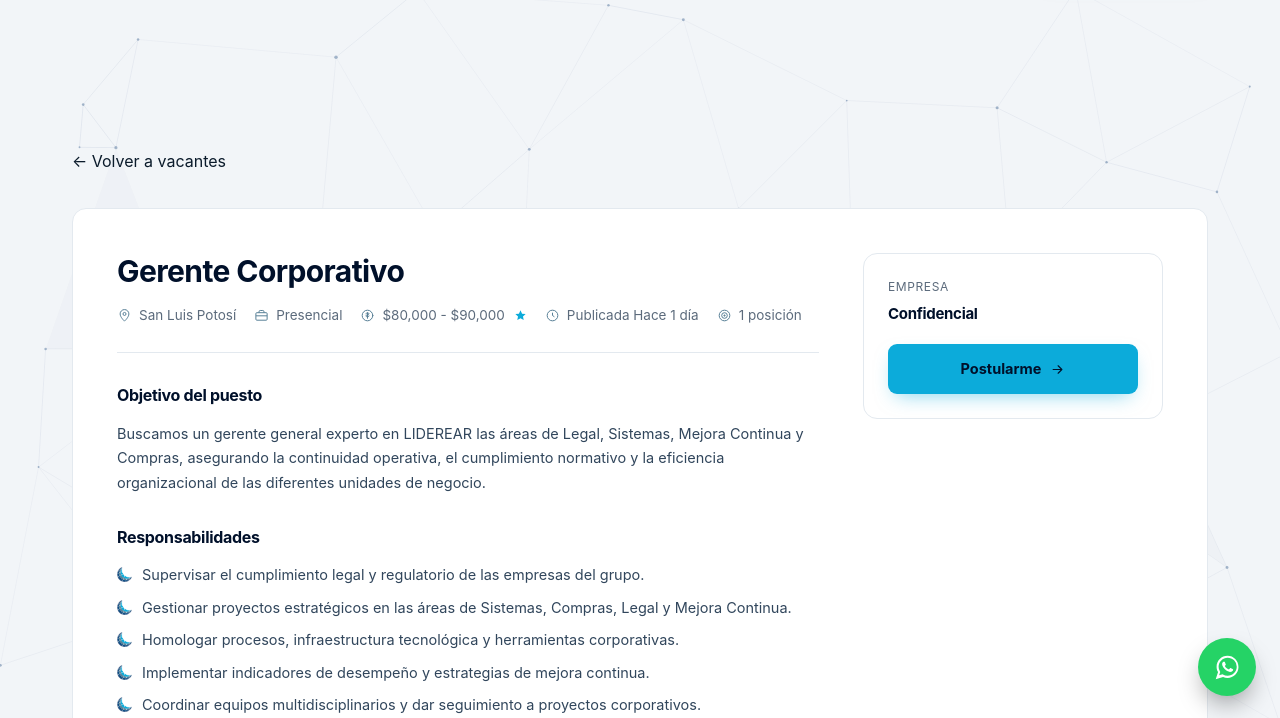
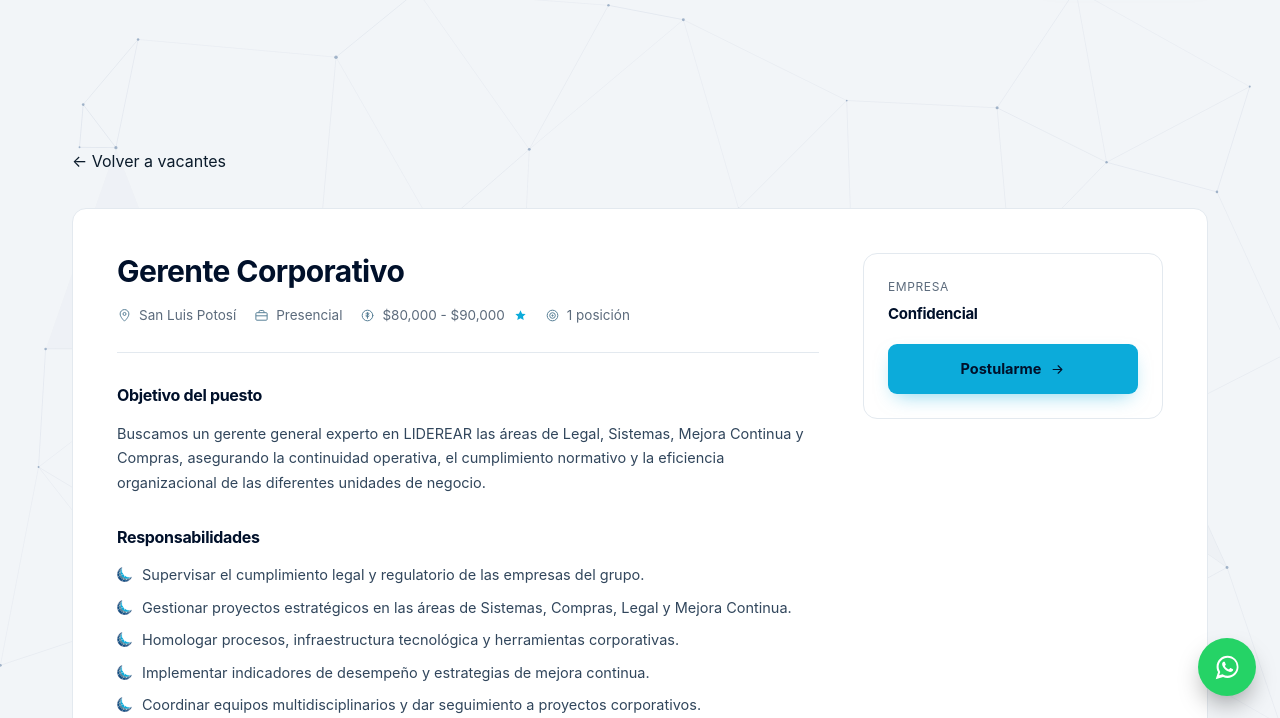
Before and after one commit to moonthinking/Moonthinking-site, a Flask app: page /vacantes/gerente-corporativo in a window 1280 px wide. Shown: the part 80-798 px from the top of the page. Run offline with Flask 3, Linux system fonts and the light colour scheme.

Commit message:
Update salary display and remove published label

```diff
--- a/templates/vacante_detail.html
+++ b/templates/vacante_detail.html
@@ -19,7 +19,6 @@
             <span><span class="icon"><svg viewBox="0 0 24 24" fill="none" stroke="currentColor" stroke-width="1.6" stroke-linecap="round"><circle cx="12" cy="12" r="8.5"/><path d="M12 7.5v9M9.6 9.4c0-1 .9-1.7 2.4-1.7s2.4.7 2.4 1.6c0 2.2-4.8 1-4.8 3.2 0 1 .9 1.7 2.4 1.7s2.4-.8 2.4-1.7"/></svg></span>{{ v.salary_display or 'A convenir' }}
               {% if v.salary_tier == 'gold' %}<span class="icon" style="width:13px;height:13px;margin-left:2px" title="Arriba de $100,000 MXN"><svg viewBox="0 0 24 24" fill="#D9A400"><path d="M12 2.5l2.9 6.1 6.6.7-4.9 4.5 1.3 6.6L12 17.1 6.1 20.4l1.3-6.6-4.9-4.5 6.6-.7z"/></svg></span>{% elif v.salary_tier == 'blue' %}<span class="icon" style="width:13px;height:13px;margin-left:2px" title="Entre $60,000 y $99,000 MXN"><svg viewBox="0 0 24 24" fill="#0CABDA"><path d="M12 2.5l2.9 6.1 6.6.7-4.9 4.5 1.3 6.6L12 17.1 6.1 20.4l1.3-6.6-4.9-4.5 6.6-.7z"/></svg></span>{% endif %}
             </span>
-            <span><span class="icon"><svg viewBox="0 0 24 24" fill="none" stroke="currentColor" stroke-width="1.6"><circle cx="12" cy="12" r="8.5"/><path d="M12 7.5V12l3 2"/></svg></span>Publicada {{ v.published_label }}</span>
             <span><span class="icon"><svg viewBox="0 0 24 24" fill="none" stroke="currentColor" stroke-width="1.6"><circle cx="12" cy="12" r="8.5"/><circle cx="12" cy="12" r="4.5"/><circle cx="12" cy="12" r="1" fill="currentColor"/></svg></span>{{ v.positions }} posición{{ 'es' if v.positions != 1 }}</span>
           </div>
 
```
